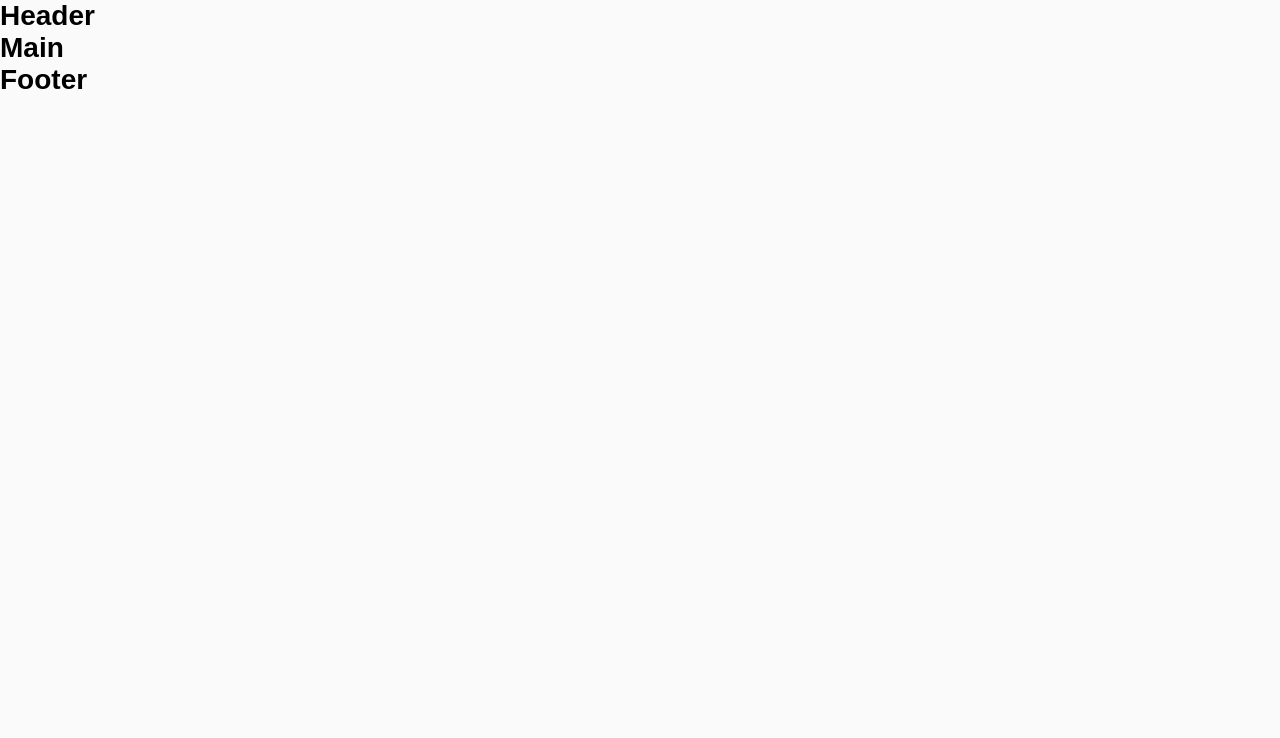
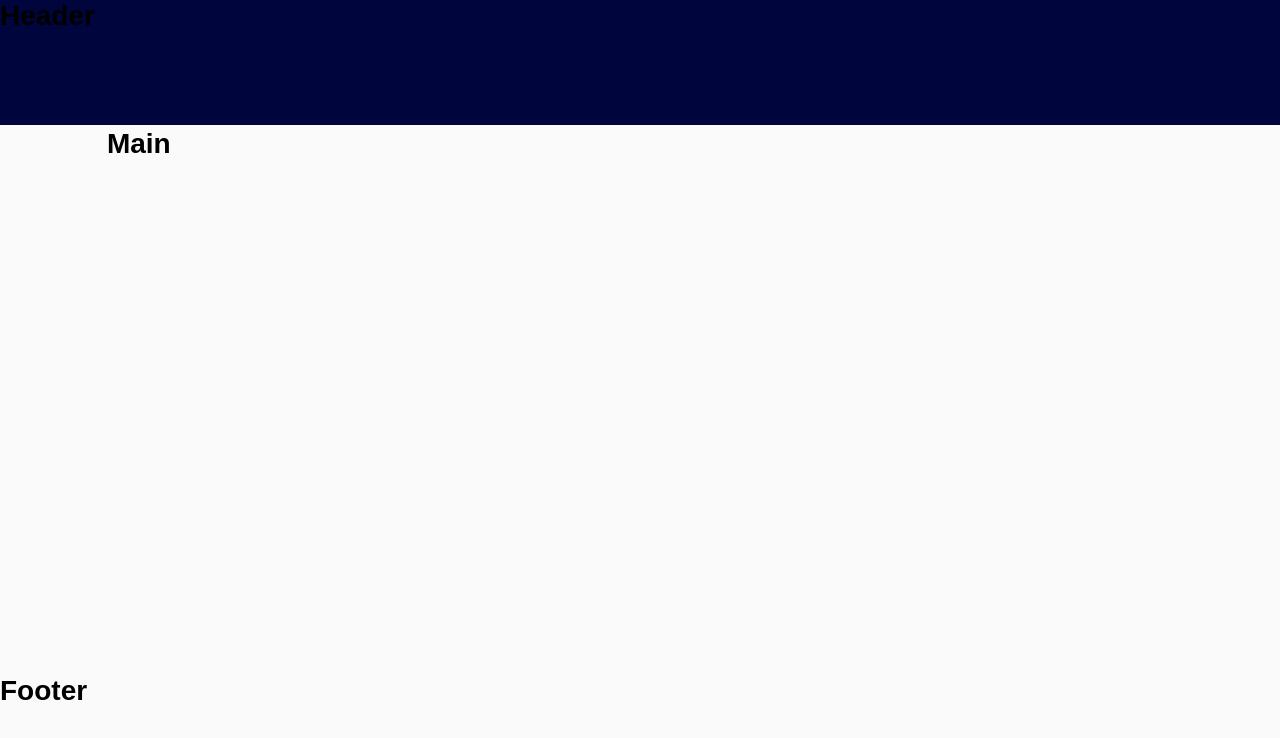
Before and after one commit to Andrefer1/andrefer1.github.io, a React (Create React App) app: page / in a window 1280 px wide. Shown: the top 738 px of the page. Built offline with nearby package versions, Linux system fonts and the light colour scheme.

Commit message:
Adding more basics configurations

```diff
--- a/src/App.css
+++ b/src/App.css
@@ -0,0 +1,37 @@
+/* * {
+    margin: 0;
+    padding: 0;
+    outline: 0;
+    box-sizing: border-box;
+    vertical-align: baseline;
+    list-style: none;
+    border: 0;
+    font-family: Arial, sans-serif;
+    text-decoration: none;
+} */
+
+.App {
+    height: 100vh;
+    display: grid;
+    grid-template-columns: repeat(12, 1fr);
+    grid-template-rows: 125px auto 125px;
+    grid-template-areas:
+        'h h h h h h h h h h h h'
+        '. c c c c c c c c c c .'
+        'f f f f f f f f f f f f';
+    grid-gap: 3px;
+}
+
+header {
+    grid-area: h;
+    background: #00063D;
+}
+
+main {
+    grid-area: c;
+    /* max-width: 1280px; */
+}
+
+footer {
+    grid-area: f;
+}
--- a/src/App.js
+++ b/src/App.js
@@ -8,11 +8,23 @@ import Footer from './components/Footer/index'
 
 function App() {
   return (
-    <BrowserRouter>
-      <Header />
-      <Routes />
-      <Footer />
-    </BrowserRouter>
+    <div className="App">
+
+      <BrowserRouter>
+        <header>
+          <Header />
+        </header>
+
+        <main>
+          <Routes />
+        </main>
+
+        <footer>
+          <Footer />
+        </footer>
+      </BrowserRouter>
+
+    </div>
   );
 }
 
--- a/src/components/Header/index.js
+++ b/src/components/Header/index.js
@@ -3,7 +3,7 @@ import React from 'react'
 import './index.css'
 
 export default function Header() {
-    return(
+    return (
         <h1>Header</h1>
     )
 }
```
